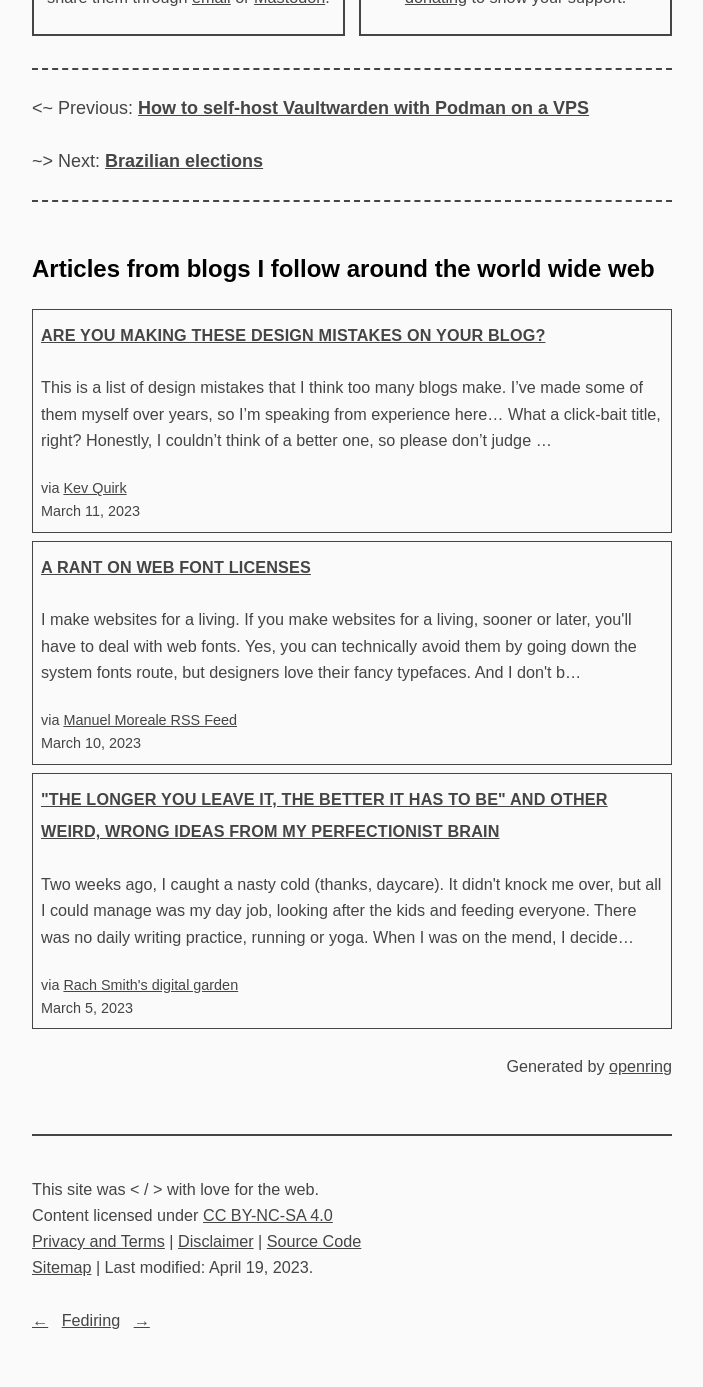
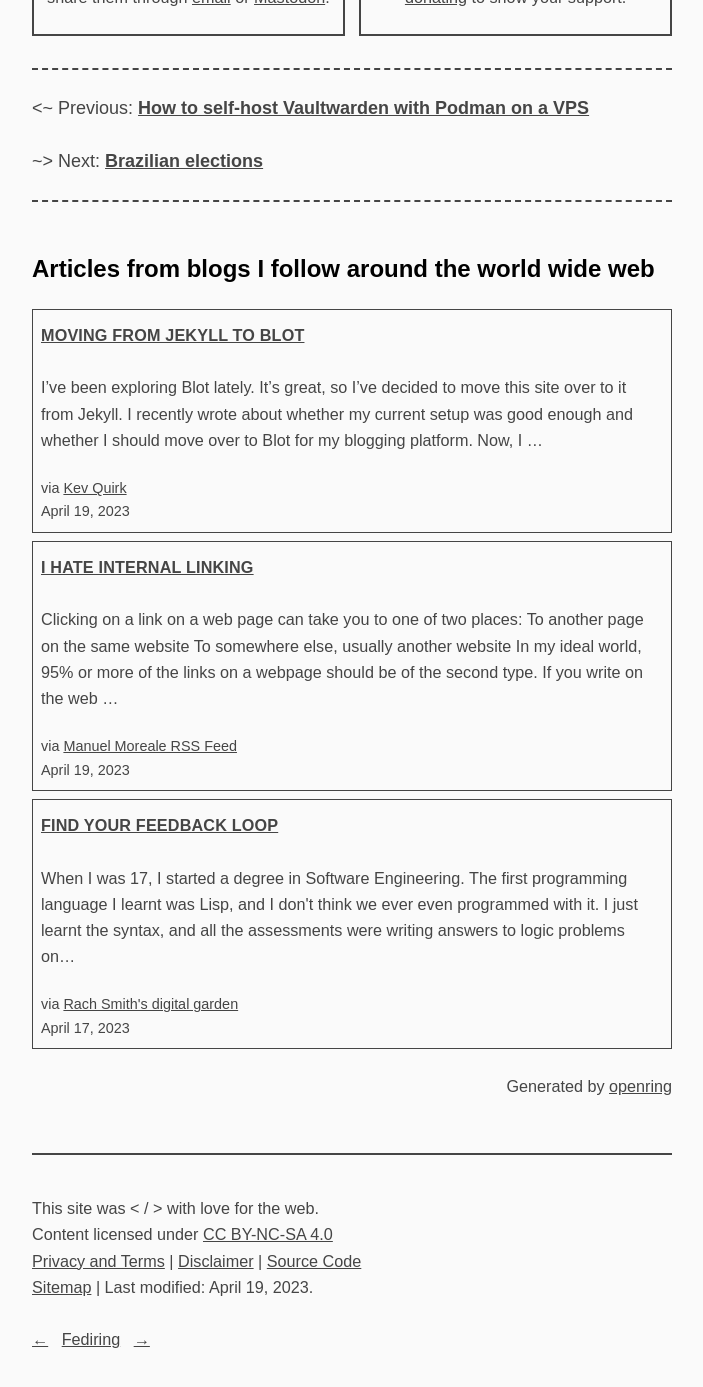
Before and after one commit to a-franca/abf.li, a Jekyll site: the page built from _posts/2022/2022-09-28-hurricane-ian.md, in a window 1280 px wide and 1400 px high, scrolled down 839 px. Shown: the top 1387 px of the window, without its empty margins (288-991 px from the left). Built offline with Jekyll 4.4.1, drawn with Linux system fonts in a browser that asks for light colours.

Commit message:
fetch new content

```diff
--- a/_includes/openring-out.html
+++ b/_includes/openring-out.html
@@ -5,39 +5,50 @@
 
     <div class="article">
       <h4 class="title">
-        <a href="https://kevquirk.com/blog-design-mistakes/" rel="noopener noreferrer nofollow" target="_blank">Are you making these design mistakes on your blog?</a>
+        <a href="https://kevquirk.com/moving-from-jekyll-to-blot" rel="noopener noreferrer nofollow" target="_blank">
+                 Moving from Jekyll to Blot
+            </a>
       </h4>
       <p class="summary">
-          This is a list of design mistakes that I think too many blogs make. I’ve made some of them myself over years, so I’m speaking from experience here…
 
-What a click-bait title, right? Honestly, I couldn’t think of a better one, so please don’t judge …</p>
+
+I’ve been exploring Blot lately. It’s great, so I’ve decided to move this site over to it from Jekyll.
+
+I recently wrote about whether my current setup was good enough and whether I should move over to Blot for my blogging platform.
+Now, I …</p>
       <small class="source">
-        via <a href="https://kevquirk.com" rel="noopener noreferrer nofollow" target="_blank">Kev Quirk</a>
+        via <a href="https://kevquirk.com" rel="noopener noreferrer nofollow" target="_blank">
+             Kev Quirk
+        </a>
       </small>
-      <small class="date">March 11, 2023</small>
+      <small class="date">April 19, 2023</small>
     </div>
 
     <div class="article">
       <h4 class="title">
-        <a href="https://manuelmoreale.com/@/page/AczvIzKXXPUQjhIz" rel="noopener noreferrer nofollow" target="_blank">A rant on web font licenses</a>
+        <a href="https://manuelmoreale.com/@/page/ZmHab0LkKmKA0fan" rel="noopener noreferrer nofollow" target="_blank">I hate internal linking</a>
       </h4>
-      <p class="summary">I make websites for a living. If you make websites for a living, sooner or later, you&#39;ll have to deal with web fonts. Yes, you can technically avoid them by going down the system fonts route, but designers love their fancy typefaces. And I don&#39;t b…</p>
+      <p class="summary">Clicking on a link on a web page can take you to one of two places:
+
+To another page on the same website
+To somewhere else, usually another website
+
+In my ideal world, 95% or more of the links on a webpage should be of the second type. If you write on the web …</p>
       <small class="source">
         via <a href="https://manuelmoreale.com" rel="noopener noreferrer nofollow" target="_blank">Manuel Moreale RSS Feed</a>
       </small>
-      <small class="date">March 10, 2023</small>
+      <small class="date">April 19, 2023</small>
     </div>
 
     <div class="article">
       <h4 class="title">
-        <a href="https://rachsmith.com/wrong-ideas-from-the-perfectionist/" rel="noopener noreferrer nofollow" target="_blank">&#34;The longer you leave it, the better it has to be&#34; and other weird, wrong ideas from my perfectionist brain</a>
+        <a href="https://rachsmith.com/find-your-feedback-loop/" rel="noopener noreferrer nofollow" target="_blank">Find your feedback loop</a>
       </h4>
-      <p class="summary">Two weeks ago, I caught a nasty cold (thanks, daycare). It didn&#39;t knock me over, but all I could manage was my day job, looking after the kids and feeding everyone. There was no daily writing practice, running or yoga.
-When I was on the mend, I decide…</p>
+      <p class="summary">When I was 17, I started a degree in Software Engineering. The first programming language I learnt was Lisp, and I don&#39;t think we ever even programmed with it. I just learnt the syntax, and all the assessments were writing answers to logic problems on…</p>
       <small class="source">
         via <a href="https://rachsmith.com/" rel="noopener noreferrer nofollow" target="_blank">Rach Smith&#39;s digital garden</a>
       </small>
-      <small class="date">March 5, 2023</small>
+      <small class="date">April 17, 2023</small>
     </div>
 
   </section>
```
